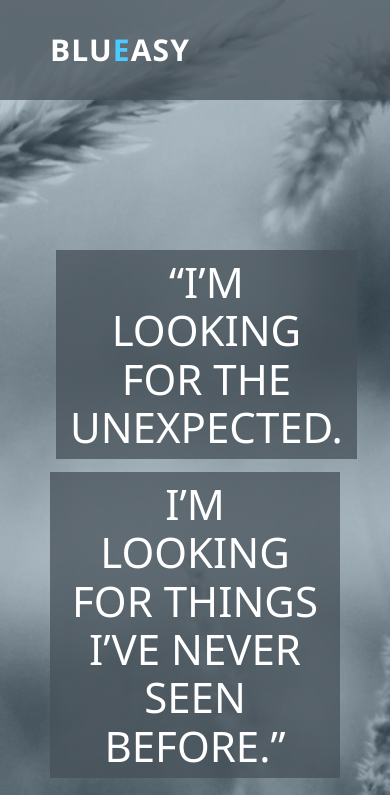
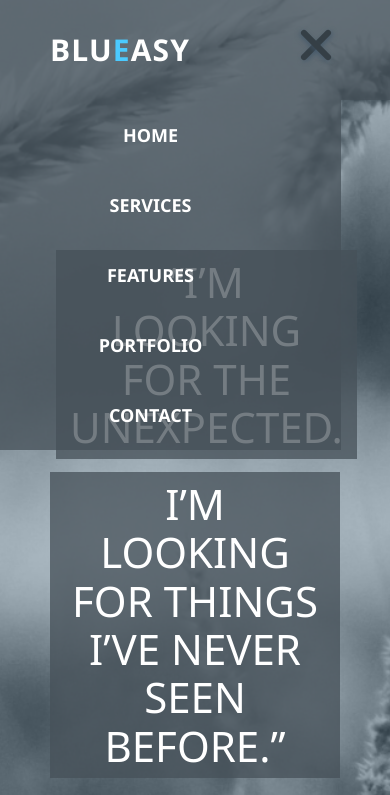
Before and after one commit to cherkasovaa/BluEasy, a plain HTML site: page index.html in a window 390 px wide. Shown: the top 795 px of the page. Drawn offline with Linux system fonts and the light colour scheme.

Commit message:
add burger menu, delete portfolio section in mobile

```diff
--- a/css/styles.css
+++ b/css/styles.css
@@ -327,10 +327,66 @@ body {
   font-family: 'Segoe UI', Tahoma, Geneva, Verdana, sans-serif;
   font-size: 0.875rem;
   color: #ffffff;
+  overflow-x: hidden;
 }
 .container {
   width: 1170px;
   margin: 0 auto;
+}
+.burger {
+  display: none;
+  position: absolute;
+  top: 20px;
+  right: 0;
+  width: 50px;
+  height: 50px;
+}
+.burger:hover .burger-line,
+.burger:hover .burger-line::before,
+.burger:hover .burger-line::after,
+.burger--active .burger-line,
+.burger--active .burger-line::before,
+.burger--active .burger-line::after {
+  background: #353f46;
+  box-shadow: 0px 2px 5px rgba(64, 86, 104, 0.75);
+  transition: 0.5s;
+}
+.burger:hover .burger-line,
+.burger--active .burger-line {
+  background: transparent;
+  box-shadow: 0px 2px 5px rgba(64, 86, 104, 0);
+}
+.burger:hover .burger-line::before,
+.burger--active .burger-line::before {
+  top: 0;
+  transform: rotate(-45deg);
+}
+.burger:hover .burger-line::after,
+.burger--active .burger-line::after {
+  top: 0;
+  transform: rotate(45deg);
+}
+.burger-line {
+  top: 50%;
+  left: 50%;
+  transform: translate(-50%, -50%);
+}
+.burger-line::before {
+  content: '';
+  top: -12px;
+}
+.burger-line::after {
+  content: '';
+  top: 12px;
+}
+.burger-line,
+.burger-line::before,
+.burger-line::after {
+  position: absolute;
+  width: 40px;
+  height: 6px;
+  border-radius: 5px;
+  background: #515f67;
 }
 .video {
   width: 560px;
@@ -487,6 +543,7 @@ body {
   justify-content: space-between;
   padding-bottom: 250px;
   line-height: 150px;
+  position: relative;
 }
 .logo {
   cursor: default;
@@ -513,8 +570,9 @@ body {
 }
 .menu-list {
   display: flex;
+  transition: 0.5s;
 }
-.menu-list-footer {
+.menu-list--footer {
   list-style: none;
   display: flex;
 }
@@ -885,13 +943,70 @@ body {
     margin-bottom: 200px;
   }
   .menu {
+    width: 100%;
+    top: 0;
+    right: 0;
+    z-index: 9;
+  }
+  .menu-list {
+    font-size: 1.125rem;
+  }
+  .menu-list--navigation {
     display: none;
+    position: absolute;
+    flex-direction: column;
+    height: 100%;
+    width: 100%;
+    right: -300px;
+  }
+  .menu-list--portfolio {
+    flex-direction: row;
+  }
+  .menu-list--footer {
+    justify-content: space-between;
+  }
+  .menu-item {
+    height: 70px;
+    line-height: 70px;
+    background: rgba(70, 80, 88, 0.75);
+  }
+  .menu-item:first-child {
+    margin-left: 9px;
+  }
+  .menu-item--portfolio {
+    background: transparent;
+  }
+  .menu-item--portfolio:first-child {
+    margin: 0;
+  }
+  .menu-item--footer {
+    background: transparent;
+  }
+  .menu-link {
+    border: none;
+  }
+  .menu-link:hover {
+    color: #4bcaff;
+    border: none;
+  }
+  .burger {
+    display: inline-block;
+  }
+  .burger--active + .menu-list--navigation {
+    display: block;
+    top: 100px;
+    right: 50px;
+    text-align: center;
   }
   .services-container {
     justify-content: space-between;
   }
   .servicesCard {
     max-width: 45%;
+  }
+  .portfolio-navigation {
+    flex-direction: column;
+    align-items: flex-start;
   }
   .portfolio-works {
     max-width: 100%;
@@ -927,7 +1042,8 @@ body {
     width: 100%;
   }
   .footer-wrap {
-    justify-content: center;
+    align-items: center;
+    flex-direction: column;
   }
 }
 @media all and (max-width: 560px) {
@@ -941,13 +1057,8 @@ body {
   .servicesCard {
     max-width: 100%;
   }
-  .portfolio-works {
-    width: 100%;
-    max-width: 100%;
-    justify-content: center;
-  }
-  .portfolio-navigation {
-    justify-content: flex-start;
+  .portfolio {
+    display: none;
   }
   .aboutJohnDoe {
     padding-bottom: 100px;
@@ -969,6 +1080,20 @@ body {
   .social-icon {
     margin-right: 10px;
   }
+  .menu-list--footer {
+    flex-direction: column;
+    align-items: center;
+  }
+  .menu-footer {
+    padding-bottom: 20px;
+  }
+  .burger--active + .menu-list--navigation {
+    width: 100vw;
+    right: 0px;
+  }
+  .footer {
+    padding: 30px 0;
+  }
 }
 @media all and (max-width: 420px) {
   .container {
--- a/index.html
+++ b/index.html
@@ -16,7 +16,10 @@
 					<p class="logo-text">blu<span class="logo-text--highlight">e</span>asy</p>
 				</div>
 				<nav class="menu">
-					<ul class="menu-list">
+					<a href="#" class="burger burger--active">
+						<span class="burger-line"></span>
+					</a>
+					<ul class="menu-list menu-list--navigation">
 						<li class="menu-item"><a href="#home" class="menu-link">home</a></li>
 						<li class="menu-item"><a href="#services" class="menu-link">services</a></li>
 						<li class="menu-item"><a href="#" class="menu-link">features</a></li>
@@ -68,7 +71,7 @@
 						<h2 class="sectionHeading-title sectionHeading-title--portfolio">Portfolio</h2>
 					</div>
 					<nav class="menu menu--portfolio">
-						<ul class="menu-list">
+						<ul class="menu-list menu-list--portfolio">
 							<li class="menu-item menu-item--portfolio"><a href="#" class="menu-link--portfolio">all</a></li>
 							<li class="menu-item menu-item--portfolio"><a href="#" class="menu-link--portfolio">panoramas</a></li>
 							<li class="menu-item menu-item--portfolio"><a href="#" class="menu-link--portfolio">portraits</a></li>
@@ -209,7 +212,7 @@
 		<div class="container">
 			<div class="footer-wrap">
 				<nav class="menu menu--footer">
-					<ul class="menu-list-footer">
+					<ul class="menu-list--footer">
 						<li class="menu-item menu-item--footer"><a href="#home" class="menu-link menu-link--footer">home</a></li>
 						<li class="menu-item menu-item--footer"><a href="#services" class="menu-link menu-link--footer">services</a></li>
 						<li class="menu-item menu-item--footer"><a href="#portfolio" class="menu-link menu-link--footer">portfolio</a></li>
--- a/less/_styles.less
+++ b/less/_styles.less
@@ -9,11 +9,76 @@ body {
   font-family: 'Segoe UI', Tahoma, Geneva, Verdana, sans-serif;
   font-size: 0.875rem; //14px
   color: @primary;
+  overflow-x: hidden;
 }
 
 .container {
   width: 1170px;
   margin: 0 auto;
+}
+
+.burger {
+  display: none;
+  position: absolute;
+  top: 20px;
+  right: 0;
+  width: 50px;
+  height: 50px;
+
+  &:hover .burger-line,
+  &:hover .burger-line::before,
+  &:hover .burger-line::after,
+  &--active .burger-line,
+  &--active .burger-line::before,
+  &--active .burger-line::after {
+    background: @secondaryDarker;
+    box-shadow: 0px 2px 5px rgba(64, 86, 104, 0.75);
+    transition: 0.5s;
+  }
+
+  &:hover .burger-line,
+  &--active .burger-line {
+    background: transparent;
+    box-shadow: 0px 2px 5px rgba(64, 86, 104, 0);
+  }
+
+  &:hover .burger-line::before,
+  &--active .burger-line::before {
+    top: 0;
+    transform: rotate(-45deg);
+  }
+
+  &:hover .burger-line::after,
+  &--active .burger-line::after {
+    top: 0;
+    transform: rotate(45deg);
+  }
+
+  &-line {
+    top: 50%;
+    left: 50%;
+    transform: translate(-50%, -50%);
+
+    &::before {
+      content: '';
+      top: -12px;
+    }
+
+    &::after {
+      content: '';
+      top: 12px;
+    }
+  }
+
+  &-line,
+  &-line::before,
+  &-line::after {
+    position: absolute;
+    width: 40px;
+    height: 6px;
+    border-radius: 5px;
+    background: @secondary;
+  }
 }
 
 .video {
@@ -201,6 +266,7 @@ body {
   justify-content: space-between;
   padding-bottom: 250px;
   line-height: 150px;
+  position: relative;
 }
 
 .logo {
@@ -219,6 +285,7 @@ body {
 }
 
 .menu {
+
   .font-style(600);
   transform: translateX(22px);
 
@@ -233,8 +300,9 @@ body {
 
   &-list {
     display: flex;
+    transition: 0.5s;
 
-    &-footer {
+    &--footer {
       list-style: none;
       display: flex;
     }
```
Also changed, not shown: less/_media.less (+98 -11 lines).
